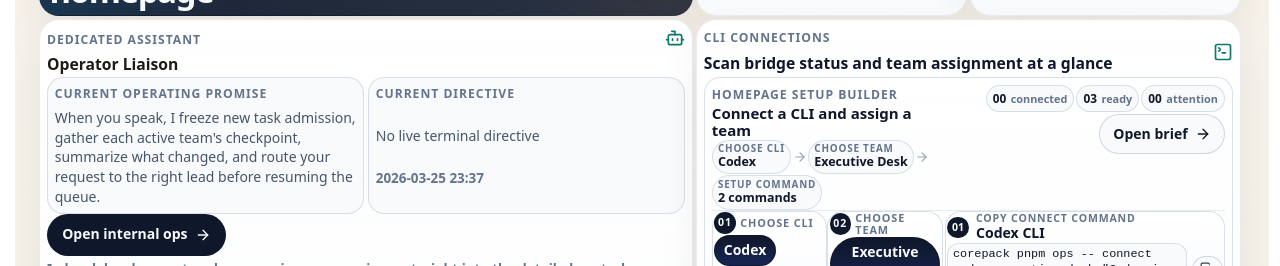
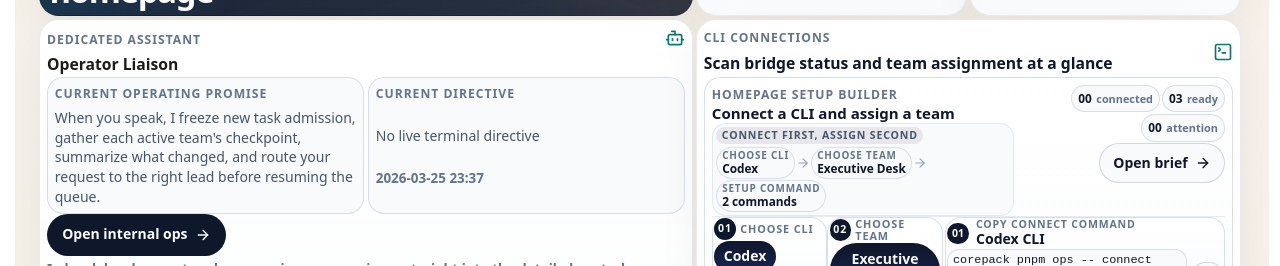
Before and after one commit to GongJae00/research-pages, a Next.js app in the folder apps/web/: page /en in a window 1280 px wide. Shown: the part 1700-1966 px from the top of the page. Built offline with nearby package versions, Linux system fonts and the light colour scheme; no server answers.

Commit message:
Autonomy batch 1455: shell-experience

```diff
--- a/apps/web/src/components/homepage-agent-control-section.module.css
+++ b/apps/web/src/components/homepage-agent-control-section.module.css
@@ -265,27 +265,44 @@
 }
 
 .setupFlowBar {
-  display: grid;
-  gap: 0.04rem;
-  margin-top: 0.01rem;
+  display: flex;
+  flex-wrap: wrap;
+  align-items: center;
+  gap: 0.18rem;
+  margin-top: 0.08rem;
+  padding: 0.18rem 0.22rem;
+  border: 1px solid rgba(226, 232, 240, 0.9);
+  border-radius: 14px;
+  background: rgba(248, 250, 252, 0.84);
 }
 
 .setupDigestTitle {
-  display: none;
+  display: inline-flex;
+  align-items: center;
+  padding: 0.16rem 0.34rem;
+  border-radius: 999px;
+  background: rgba(15, 23, 42, 0.08);
+  color: #475569;
+  font-size: 0.66rem;
+  font-weight: 700;
+  letter-spacing: 0.08em;
+  line-height: 1.1;
+  text-transform: uppercase;
 }
 
 .setupFlowRow {
   display: flex;
   flex-wrap: wrap;
   align-items: center;
-  gap: 0.1rem;
+  flex: 1 1 18rem;
+  gap: 0.08rem;
 }
 
 .setupFlowItem {
   display: inline-grid;
-  gap: 0.04rem;
+  gap: 0.02rem;
   min-width: 0;
-  padding: 0.18rem 0.32rem;
+  padding: 0.14rem 0.3rem;
   border: 1px solid rgba(203, 213, 225, 0.72);
   border-radius: 999px;
   background: rgba(248, 250, 252, 0.92);
@@ -308,7 +325,7 @@
 .setupScanValue {
   min-width: 0;
   color: #0f172a;
-  font-size: 0.78rem;
+  font-size: 0.74rem;
   font-weight: 700;
   line-height: 1.2;
   overflow-wrap: anywhere;
--- a/apps/web/src/components/homepage-agent-control-section.tsx
+++ b/apps/web/src/components/homepage-agent-control-section.tsx
@@ -372,7 +372,7 @@ export function HomepageAgentControlSection({
                 {selectedProvider && selectedTeam ? (
                   <div className={styles.setupFlowBar}>
                     <span className={styles.setupDigestTitle}>
-                      {copy.activeSetup ?? (isKoreanLocale(locale) ? "?꾩꽦 ?뗭뾽" : "Active setup")}
+                      {copy.commandOrder}
                     </span>
                     <div className={styles.setupFlowRow}>
                       <span className={styles.setupFlowItem}>
```
